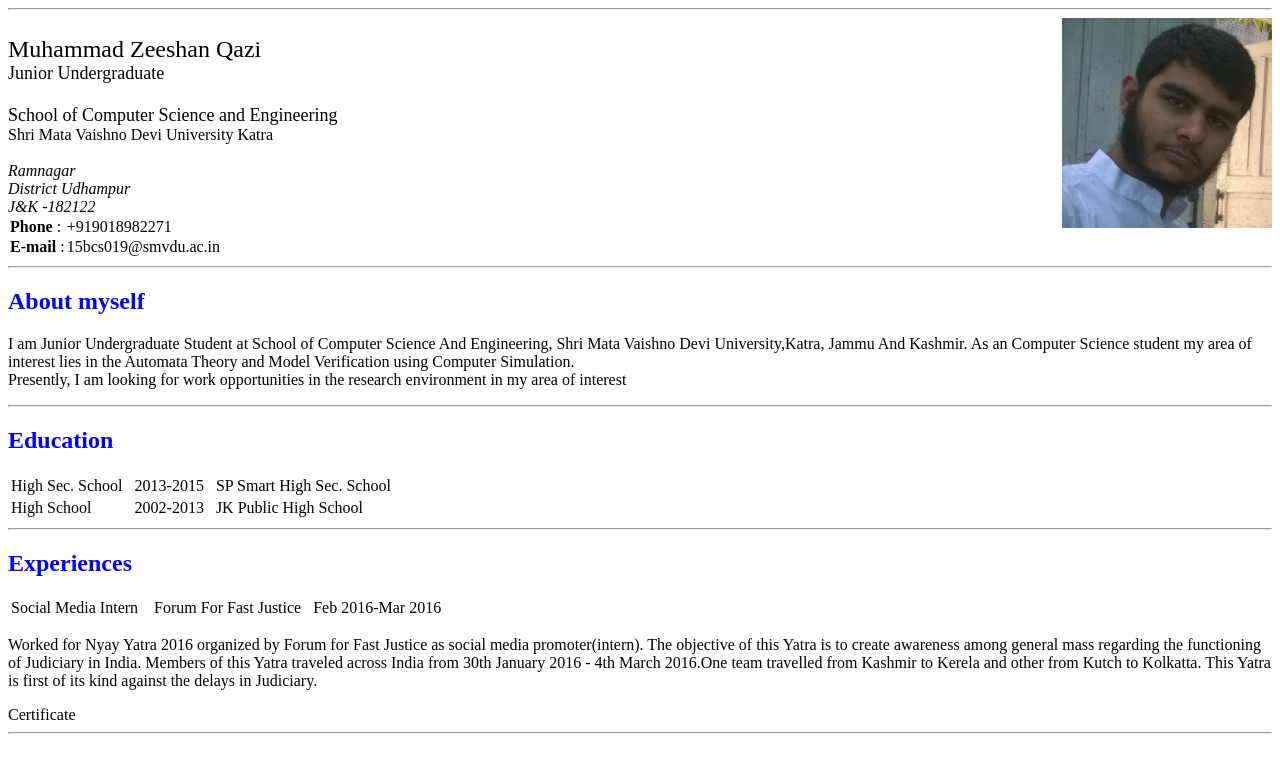
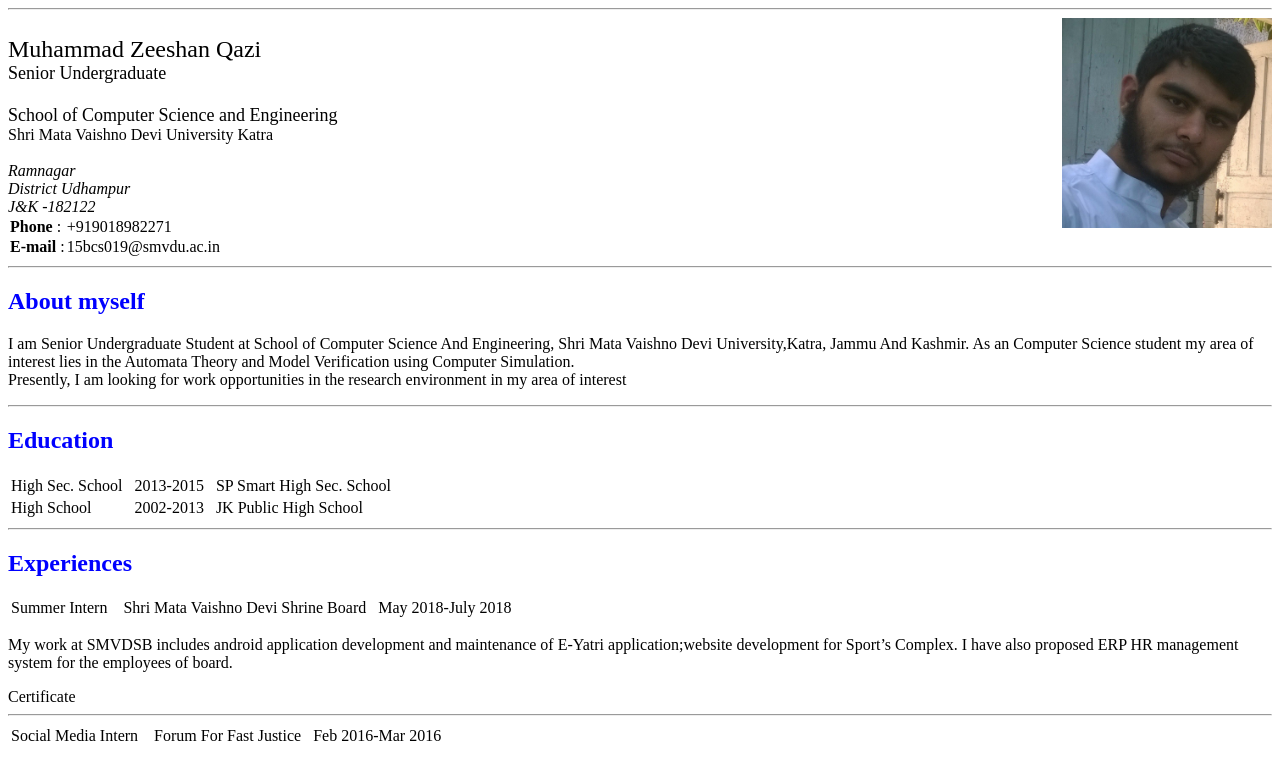
Before and after one commit to mzeeqazi/mzeeqazi.github.io, a plain HTML site: page index.html in a window 1280 px wide. Shown: the top 757 px of the page. Drawn offline with Linux system fonts and the light colour scheme.

Commit message:
Added SMVDSB

```diff
--- a/index.html
+++ b/index.html
@@ -15,7 +15,7 @@
 				<td>
 				<br>
 					<font size="5">Muhammad Zeeshan Qazi<br></font>
-					<font size="4">Junior Undergraduate<br><br></font>
+					<font size="4">Senior Undergraduate<br><br></font>
 					<font size="4">School of Computer Science and Engineering<br></font>
 					<a href="http://www.smvdu.ac.in">Shri Mata Vaishno Devi University Katra<br><br></a>
 					<address>Ramnagar<br>District Udhampur<br> J&amp;K -182122
@@ -34,7 +34,7 @@
 	</table>
     <hr>
     <h2 style="color: blue">About myself</h2>
-    <p>I am Junior Undergraduate Student at School of Computer Science And Engineering, Shri Mata Vaishno Devi University,Katra, Jammu And Kashmir. As an Computer Science student my area of interest lies in the Automata Theory and Model Verification using Computer Simulation.<br>Presently, I am looking for work opportunities in the research environment in my area of interest</p>
+    <p>I am Senior Undergraduate Student at School of Computer Science And Engineering, Shri Mata Vaishno Devi University,Katra, Jammu And Kashmir. As an Computer Science student my area of interest lies in the Automata Theory and Model Verification using Computer Simulation.<br>Presently, I am looking for work opportunities in the research environment in my area of interest</p>
     <hr>
     <h2 style="color: blue">Education</h2>
     <table>
@@ -46,6 +46,14 @@
     <hr>
     <h2 style="color: blue">Experiences</h2>
    		<table>
+   			<tbody>
+   				<tr><td>Summer Intern</td><td>&nbsp;&nbsp;  Shri Mata Vaishno Devi Shrine Board </td><td>&nbsp;&nbsp;May 2018-July 2018</td></tr>
+   			</tbody>
+   		</table>
+			<p>My work at SMVDSB includes android application development and maintenance of E-Yatri application;website development for Sport’s Complex. I have also proposed ERP HR management system for the employees of board.</p>
+			<a href="Images/#">Certificate</a>
+			<hr>
+		<table>
    			<tbody>
    				<tr><td>Social Media Intern</td><td>&nbsp;&nbsp;  Forum For Fast Justice</td><td>&nbsp;&nbsp;Feb 2016-Mar 2016</td></tr>
    			</tbody>
```
